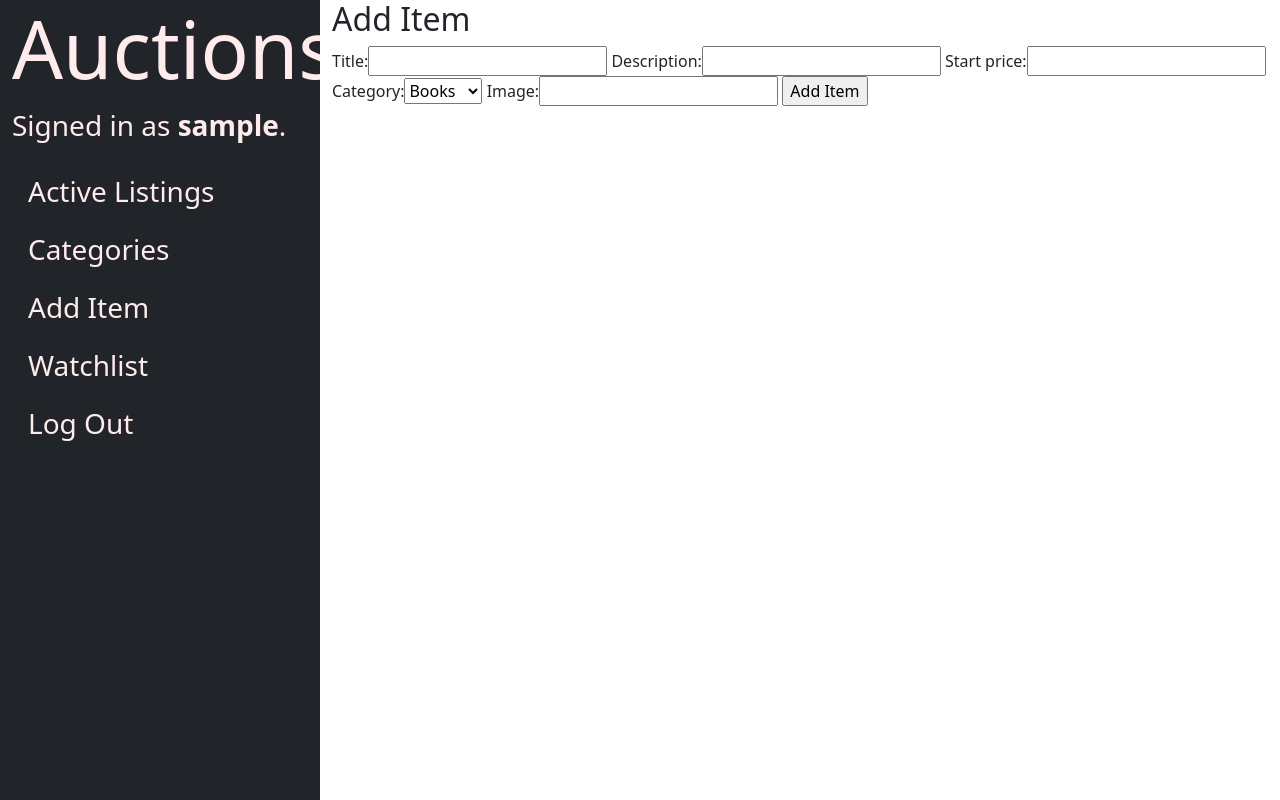
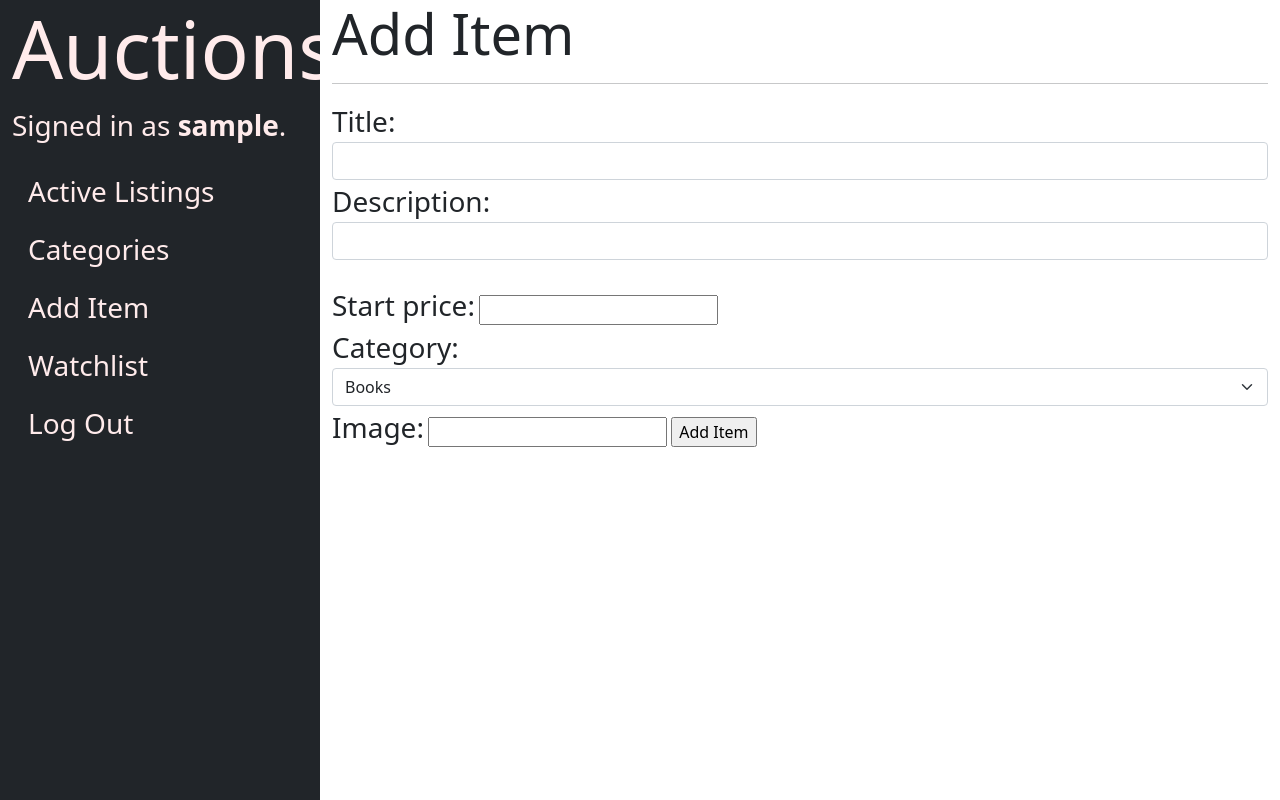
Before and after one commit to vladilchenko/commerce, a Django app: page /add in a window 1280 px wide. Run offline with Django 3.2, Linux system fonts and the light colour scheme; the visitor is signed in with stand-in values (Sample User, id 1).

Commit message:
Added styles

```diff
--- a/auctions/templates/auctions/add.html
+++ b/auctions/templates/auctions/add.html
@@ -2,12 +2,35 @@
 
 {% block body %}
 
-<h2>Add Item</h2>
+<h2 class="display-4">Add Item</h2>
+<hr>
 
 {% if user.is_authenticated %}
     <form method="post", action="{% url 'add' %}">
         {% csrf_token %}
-        {{ item_form }}
+
+        <label for="id_title" class="fs-3">Title:</label>
+        <input type="text" class="form-control" name="title" maxlength="64" required="" id="id_title">
+
+        <label for="id_description" class="fs-3">Description:</label>
+        <input type="text" class="form-control" name="description" maxlength="256" required="" id="id_description">
+        <br>
+        <label for="id_start_price" class="fs-3">Start price:</label>
+        <input type="number" name="start_price" step="0.01" required="" id="id_start_price">
+        <br>
+
+        <label for="id_category" class="fs-3">Category:</label>
+        <select name="category" class="form-select" id="id_category">
+            <option value="book" selected="">Books</option>
+            <option value="video">Videos</option>
+            <option value="audio">Audios</option>
+            <option value="img">Images</option>
+            <option value="other">Other</option>
+        </select>
+
+        <label for="id_image" class="fs-3">Image:</label>
+        <input type="text" name="image" maxlength="256" id="id_image">
+
         <input type="submit" value="Add Item">
     </form>
 
--- a/auctions/templates/auctions/categories.html
+++ b/auctions/templates/auctions/categories.html
@@ -1,11 +1,11 @@
 {% extends "auctions/layout.html" %}
 
 {% block body %}
-<h2>Categories:</h2>
+<h2 class="display-4">Categories:</h2>
 
 <ul>
 {% for category in categories %}
-    <li><a href="{% url 'category' category.0 %}">{{ category.1 }}</a></li>
+    <li><a class="fs-3" href="{% url 'category' category.0 %}">{{ category.1 }}</a></li>
 {% endfor %}
 </ul>
 
--- a/auctions/views.py
+++ b/auctions/views.py
@@ -96,8 +96,7 @@ def add(request):
             item.save()
             return HttpResponseRedirect(reverse("index"))
     else:
-        form = ItemForm()
-        return render(request, "auctions/add.html", {"item_form": form})
+        return render(request, "auctions/add.html")
 
 def show(request, item_id):
     if request.method == "GET":
@@ -185,6 +184,19 @@ def category(request, category):
 
     if category_name:
         items = Item.objects.filter(category=category)
-        return render(request, "auctions/category.html", {"category": category_name, "items": items, "error": None})
+
+        item_rows = [[]]
+        counter = 0
+        current_index = 0
+
+        for el in items:
+            item_rows[current_index].append(el)
+            counter += 1
+            if counter == 3:
+                item_rows.append([])
+                current_index += 1
+                counter = 0
+
+        return render(request, "auctions/category.html", {"category": category_name, "items": item_rows, "error": None})
     else:
         return render(request, "auctions/category.html", {"category": category, "items": None, "error": WRONG_CATEGORY})
--- a/commerce/settings.py
+++ b/commerce/settings.py
@@ -25,7 +25,7 @@ SECRET_KEY = '6ps8j!crjgrxt34cqbqn7x&b3y%(fny8k8nh21+qa)%ws3fh!q'
 # SECURITY WARNING: don't run with debug turned on in production!
 DEBUG = True
 
-ALLOWED_HOSTS = []
+ALLOWED_HOSTS = ["192.168.0.105"]
 
 
 # Application definition
```
Also changed, not shown: auctions/templates/auctions/category.html (+15 -10 lines).
